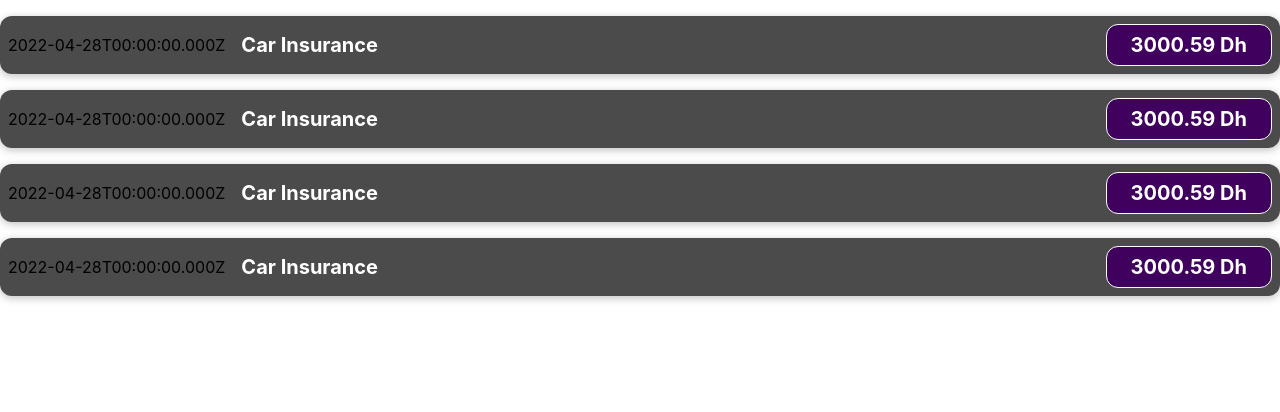
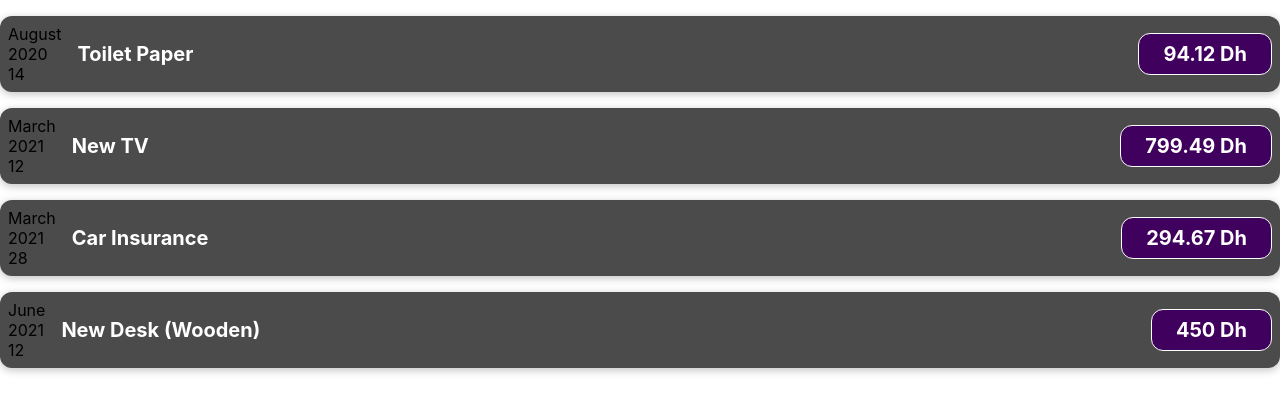
Before and after one commit to chebihiF/expenses-app-Suptech, a React (Create React App) app: page / in a window 1280 px wide. Shown: the top 412 px of the page. Built offline with nearby package versions, Linux system fonts and the light colour scheme.

Commit message:
add date component

```diff
--- a/src/App.js
+++ b/src/App.js
@@ -27,10 +27,26 @@ function App() {
 
   return (
     <div>
-      <ExpenseItem />
-      <ExpenseItem />
-      <ExpenseItem />
-      <ExpenseItem />
+      <ExpenseItem
+        title={expenses[0].title}
+        amount={expenses[0].amount}
+        date={expenses[0].date}
+      />
+      <ExpenseItem
+        title={expenses[1].title}
+        amount={expenses[1].amount}
+        date={expenses[1].date}
+      />
+      <ExpenseItem
+        title={expenses[2].title}
+        amount={expenses[2].amount}
+        date={expenses[2].date}
+      />
+      <ExpenseItem
+        title={expenses[3].title}
+        amount={expenses[3].amount}
+        date={expenses[3].date}
+      />
     </div>
   );
 }
--- /dev/null
+++ b/src/components/ExpenseDate.css
@@ -0,0 +1,28 @@
+/** @format */
+
+.expense-date {
+  display: flex;
+  flex-direction: column;
+  width: 5.5rem;
+  height: 5.5rem;
+  border: 1px solid #ececec;
+  background-color: #2a2a2a;
+  color: white;
+  border-radius: 12px;
+  align-items: center;
+  justify-content: center;
+}
+
+.expense-date__month {
+  font-size: 0.75rem;
+  font-weight: bold;
+}
+
+.expense-date__year {
+  font-size: 0.75rem;
+}
+
+.expense-date__day {
+  font-size: 1.5rem;
+  font-weight: bold;
+}
--- /dev/null
+++ b/src/components/ExpenseDate.js
@@ -0,0 +1,16 @@
+/** @format */
+
+const ExpenseDate = ({ date }) => {
+  const month = date.toLocaleString("en-US", { month: "long" });
+  const day = date.toLocaleString("en-US", { day: "2-digit" });
+  const year = date.getFullYear();
+  return (
+    <div>
+      <div>{month}</div>
+      <div>{year}</div>
+      <div>{day}</div>
+    </div>
+  );
+};
+
+export default ExpenseDate;
--- a/src/components/ExpenseItem.js
+++ b/src/components/ExpenseItem.js
@@ -1,19 +1,16 @@
 /** @format */
 
+import ExpenseDate from "./ExpenseDate";
 import "./ExpenseItem.css";
 
-const ExpenseItem = () => {
-  const expenseDate = new Date(2022, 3, 28);
-  const expenseTitle = "Car Insurance";
-  const expenseAmount = "3000.59";
-
+const ExpenseItem = ({ title, amount, date }) => {
   return (
     <div className="expense-item">
-      <div>{expenseDate.toISOString()}</div>
+      <ExpenseDate date={date} />
       <div className="expense-item__description">
-        <h2>{expenseTitle}</h2>
+        <h2>{title}</h2>
       </div>
-      <div className="expense-item__price">{expenseAmount} Dh</div>
+      <div className="expense-item__price">{amount} Dh</div>
     </div>
   );
 };
```
